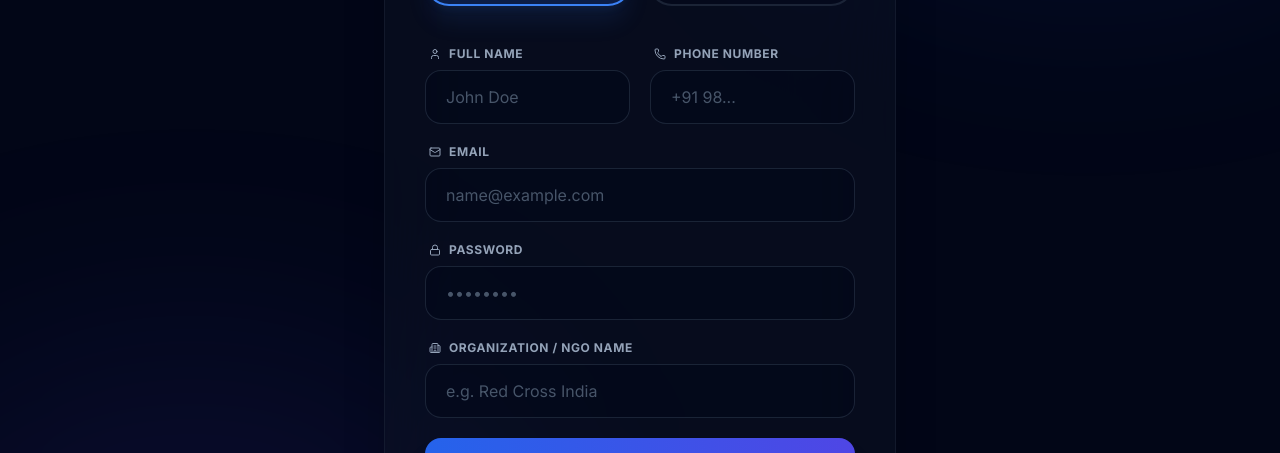
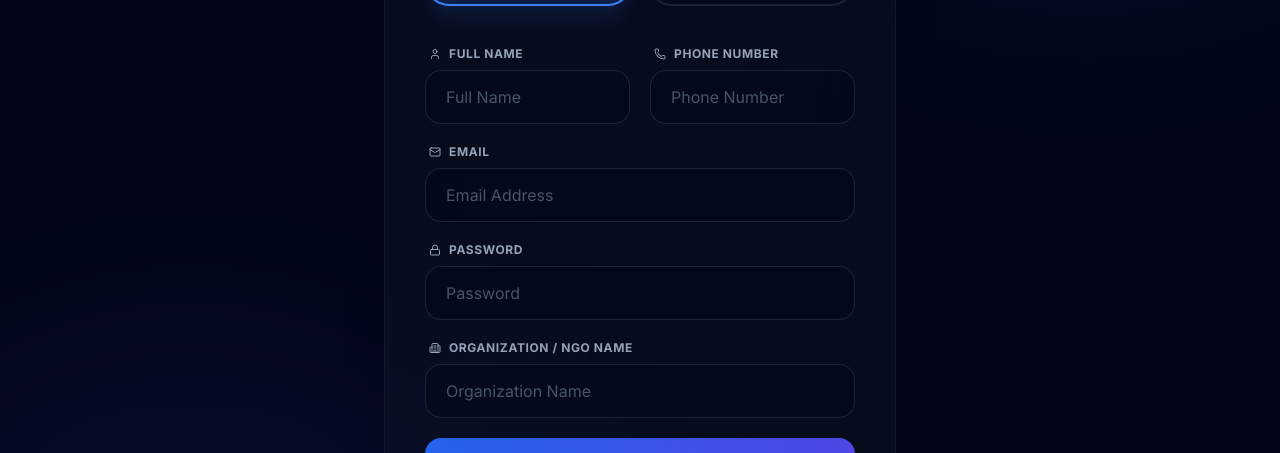
Before and after one commit to lakshman-tech-dev/Seva-setu-GoogleSolutionChallenge, a React (Vite) app in the folder frontend/: page /signup in a window 1280 px wide. Both pictures are taken after a click on the button "Coordinator". Shown: the part 347-800 px from the top of the page. Built offline with nearby package versions, Linux system fonts and the light colour scheme; no server answers.

Commit message:
style: remove unprofessional placeholders and improve UX

```diff
--- a/frontend/src/pages/Login.jsx
+++ b/frontend/src/pages/Login.jsx
@@ -58,7 +58,7 @@ const Login = () => {
               value={email}
               onChange={(e) => setEmail(e.target.value)}
               className="w-full bg-slate-950/40 border border-slate-700/50 text-white rounded-2xl px-5 py-4 focus:outline-none focus:ring-2 focus:ring-blue-500/50 focus:border-blue-500/50 transition-all placeholder:text-slate-600"
-              placeholder="name@example.com"
+              placeholder="Email Address"
             />
           </div>
 
--- a/frontend/src/pages/Signup.jsx
+++ b/frontend/src/pages/Signup.jsx
@@ -101,7 +101,7 @@ const Signup = () => {
                 value={fullName}
                 onChange={(e) => setFullName(e.target.value)}
                 className="w-full bg-slate-950/40 border border-slate-700/50 text-white rounded-2xl px-5 py-3.5 focus:outline-none focus:ring-2 focus:ring-blue-500/50 transition-all placeholder:text-slate-600"
-                placeholder="John Doe"
+                placeholder="Full Name"
               />
             </div>
             <div className="space-y-2">
@@ -114,7 +114,7 @@ const Signup = () => {
                 value={phone}
                 onChange={(e) => setPhone(e.target.value)}
                 className="w-full bg-slate-950/40 border border-slate-700/50 text-white rounded-2xl px-5 py-3.5 focus:outline-none focus:ring-2 focus:ring-blue-500/50 transition-all placeholder:text-slate-600"
-                placeholder="+91 98..."
+                placeholder="Phone Number"
               />
             </div>
           </div>
@@ -129,7 +129,7 @@ const Signup = () => {
               value={email}
               onChange={(e) => setEmail(e.target.value)}
               className="w-full bg-slate-950/40 border border-slate-700/50 text-white rounded-2xl px-5 py-3.5 focus:outline-none focus:ring-2 focus:ring-blue-500/50 transition-all placeholder:text-slate-600"
-              placeholder="name@example.com"
+              placeholder="Email Address"
             />
           </div>
 
@@ -143,7 +143,7 @@ const Signup = () => {
               value={password}
               onChange={(e) => setPassword(e.target.value)}
               className="w-full bg-slate-950/40 border border-slate-700/50 text-white rounded-2xl px-5 py-3.5 focus:outline-none focus:ring-2 focus:ring-blue-500/50 transition-all placeholder:text-slate-600"
-              placeholder="••••••••"
+              placeholder="Password"
             />
           </div>
 
@@ -159,7 +159,7 @@ const Signup = () => {
                 value={organization}
                 onChange={(e) => setOrganization(e.target.value)}
                 className="w-full bg-slate-950/40 border border-slate-700/50 text-white rounded-2xl px-5 py-3.5 focus:outline-none focus:ring-2 focus:ring-blue-500/50 transition-all placeholder:text-slate-600"
-                placeholder="e.g. Red Cross India"
+                placeholder="Organization Name"
               />
             </div>
           )}
@@ -175,7 +175,7 @@ const Signup = () => {
                 value={skills}
                 onChange={(e) => setSkills(e.target.value)}
                 className="w-full bg-slate-950/40 border border-slate-700/50 text-white rounded-2xl px-5 py-3.5 focus:outline-none focus:ring-2 focus:ring-blue-500/50 transition-all placeholder:text-slate-600"
-                placeholder="e.g. Medical, Driving, Language"
+                placeholder="Specific Skills"
               />
             </div>
           )}
```
